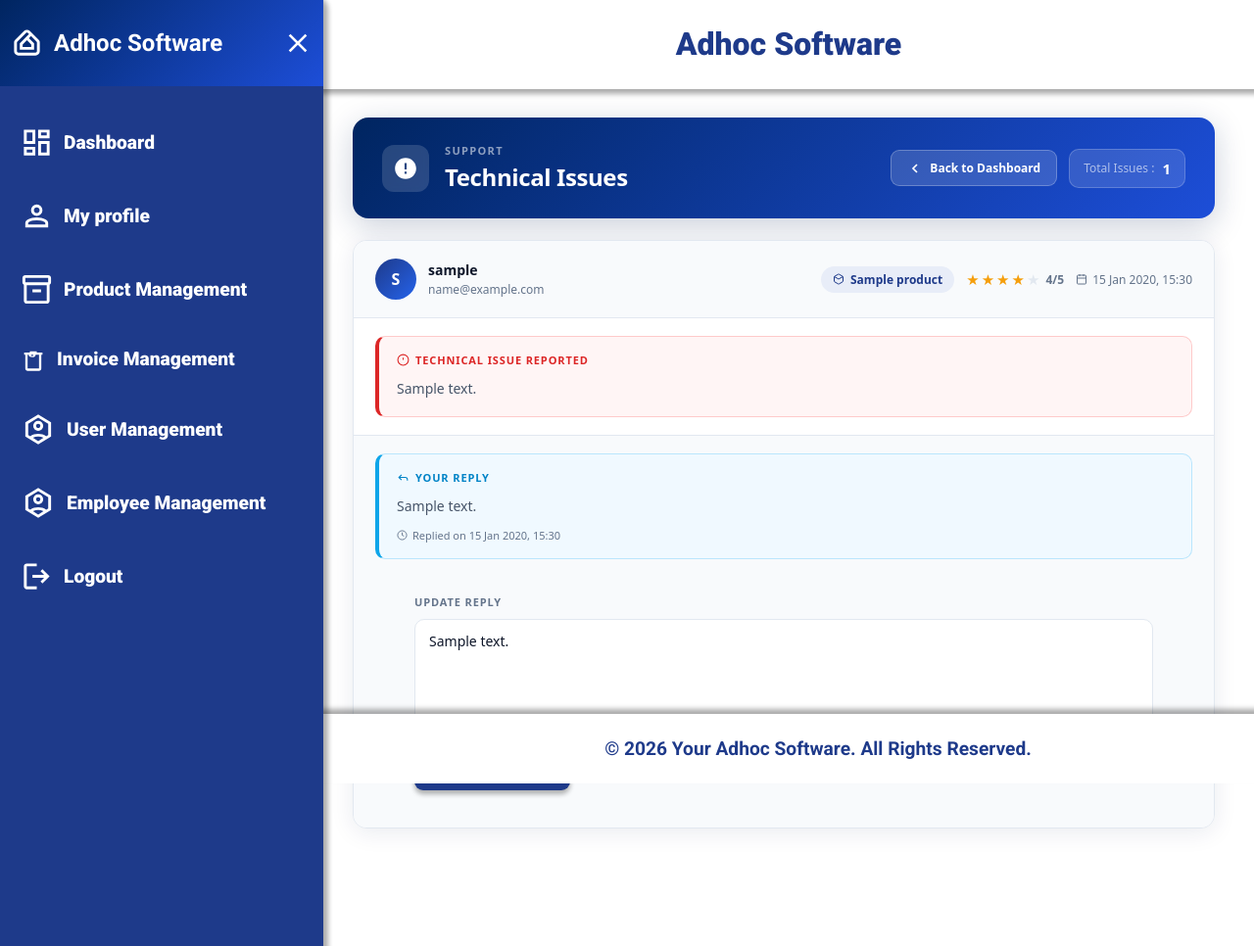
After one commit to karthickofficial1905/Internship-Project, a Django app: page /technical-issues/ in a window 1280 px wide. The commit adds this page. Shown: the whole page at 98% size. Run offline with Django 5.2, Linux system fonts and the light colour scheme; a user stored in the database is signed in; tables that the repository leaves empty hold one stand-in row (values such as "Sample post"); parts of the project's set-up code (start-up, migrations or seed data) failed here and were passed over; some libraries are stand-ins or nearby versions.

Commit message:
shop admin review

```diff
--- a/bio_details/admin.py
+++ b/bio_details/admin.py
@@ -1,5 +1,5 @@
 from django.contrib import admin
-from .models import Member,Category,Product,Brand,Cart,CartItem,Order,OrderItem,Invoice,InvoiceItem,Currency,Country,Tax,Attendance,LeaveApplication,Customer,ProductReview
+from .models import Member,Category,Product,Brand,Cart,CartItem,Order,OrderItem,Invoice,InvoiceItem,Currency,Country,Tax,Attendance,LeaveApplication,Customer,ProductReview,TechnicalIssueReply
 
 admin.site.register(Member)
 admin.site.register(Category)
@@ -15,6 +15,7 @@ admin.site.register(Currency)
 admin.site.register(Country)
 admin.site.register(Tax)
 admin.site.register(Customer)
+admin.site.register(TechnicalIssueReply)
 
 
 @admin.register(Attendance)
--- /dev/null
+++ b/bio_details/templates/technical_issues_dashboard.html
@@ -0,0 +1,328 @@
+{% extends "main.html" %}
+{% block content %}
+{% load static %}
+
+<div class="orders-wrapper">
+
+  <!-- ══ PAGE HEADER ══ -->
+  <div class="page-header">
+    <div class="header-left">
+      <div class="header-icon-wrap">
+        <svg xmlns="http://www.w3.org/2000/svg" height="26px" viewBox="0 0 24 24" width="26px" fill="white">
+          <path d="M12 2C6.48 2 2 6.48 2 12s4.48 10 10 10 10-4.48 10-10S17.52 2 12 2zm1 15h-2v-2h2v2zm0-4h-2V7h2v6z"/>
+        </svg>
+      </div>
+      <div>
+        <p class="header-eyebrow">Support</p>
+        <h1 class="header-title">Technical Issues</h1>
+      </div>
+    </div>
+    <div class="header-right">
+      <a href="{% url 'bio_details:dashboard' %}" class="back-btn">
+        <svg width="16" height="16" viewBox="0 0 24 24" fill="none" stroke="currentColor" stroke-width="2.5"><polyline points="15 18 9 12 15 6"/></svg>
+        Back to Dashboard
+      </a>
+      <div class="order-stat">
+        <span class="stat-lbl">Total Issues :</span>
+        <span class="stat-num">{{ technical_issues|length }}</span>
+      </div>
+    </div>
+  </div>
+
+  <!-- ══ ISSUES LIST ══ -->
+  {% if technical_issues %}
+    {% for issue in technical_issues %}
+    <div class="issue-card">
+
+      <!-- Card Top Bar -->
+      <div class="issue-card-header">
+        <div class="customer-block">
+          <div class="customer-avatar">{{ issue.user.username|first|upper }}</div>
+          <div class="customer-info">
+            <div class="customer-name">{{ issue.user.username }}</div>
+            <div class="customer-email">{{ issue.user.email }}</div>
+          </div>
+        </div>
+        <div class="issue-meta-right">
+          <div class="issue-product-chip">
+            <svg width="12" height="12" viewBox="0 0 24 24" fill="none" stroke="currentColor" stroke-width="2"><path d="M21 16V8a2 2 0 00-1-1.73l-7-4a2 2 0 00-2 0l-7 4A2 2 0 003 8v8a2 2 0 001 1.73l7 4a2 2 0 002 0l7-4A2 2 0 0021 16z"/><polyline points="3.27 6.96 12 12.01 20.73 6.96"/></svg>
+            {{ issue.product.name }}
+          </div>
+          <div class="issue-stars">
+            {% for i in "12345" %}
+              <span class="istar {% if issue.rating >= i|add:0 %}filled{% endif %}">★</span>
+            {% endfor %}
+            <span class="issue-rating-num">{{ issue.rating }}/5</span>
+          </div>
+          <div class="issue-date">
+            <svg width="12" height="12" viewBox="0 0 24 24" fill="none" stroke="currentColor" stroke-width="2"><rect x="3" y="4" width="18" height="18" rx="2"/><line x1="16" y1="2" x2="16" y2="6"/><line x1="8" y1="2" x2="8" y2="6"/><line x1="3" y1="10" x2="21" y2="10"/></svg>
+            {{ issue.created_at|date:"d M Y, H:i" }}
+          </div>
+        </div>
+      </div>
+
+      <!-- Issue Content -->
+      <div class="issue-body">
+        <div class="issue-report-box">
+          <div class="issue-report-label">
+            <svg width="13" height="13" viewBox="0 0 24 24" fill="none" stroke="currentColor" stroke-width="2"><circle cx="12" cy="12" r="10"/><line x1="12" y1="8" x2="12" y2="12"/><line x1="12" y1="16" x2="12.01" y2="16"/></svg>
+            Technical Issue Reported
+          </div>
+          <p class="issue-report-text">{{ issue.technical_comment }}</p>
+        </div>
+      </div>
+
+      <!-- Reply Section -->
+      <div class="reply-section">
+        {% if issue.technical_reply %}
+        <div class="existing-reply-box">
+          <div class="existing-reply-label">
+            <svg width="13" height="13" viewBox="0 0 24 24" fill="none" stroke="currentColor" stroke-width="2"><polyline points="9 17 4 12 9 7"/><path d="M20 18v-2a4 4 0 00-4-4H4"/></svg>
+            Your Reply
+          </div>
+          <p class="existing-reply-text">{{ issue.technical_reply.reply_message }}</p>
+          <div class="reply-meta-date">
+            <svg width="11" height="11" viewBox="0 0 24 24" fill="none" stroke="currentColor" stroke-width="2"><circle cx="12" cy="12" r="10"/><polyline points="12 6 12 12 16 14"/></svg>
+            Replied on {{ issue.technical_reply.created_at|date:"d M Y, H:i" }}
+          </div>
+        </div>
+        {% endif %}
+
+        <form method="POST" action="{% url 'bio_details:reply_technical_issue' issue.id %}" class="reply-form">
+          {% csrf_token %}
+          <div class="reply-form-label">
+            {% if issue.technical_reply %}Update Reply{% else %}Write a Reply{% endif %}
+          </div>
+          <textarea
+            name="reply_message"
+            class="reply-textarea"
+            placeholder="Type your reply to help resolve this technical issue..."
+            required
+          >{% if issue.technical_reply %}{{ issue.technical_reply.reply_message }}{% endif %}</textarea>
+          <button type="submit" class="reply-btn">
+            <svg width="15" height="15" viewBox="0 0 24 24" fill="none" stroke="currentColor" stroke-width="2.5"><line x1="22" y1="2" x2="11" y2="13"/><polygon points="22 2 15 22 11 13 2 9 22 2"/></svg>
+            {% if issue.technical_reply %}Update Reply{% else %}Send Reply{% endif %}
+          </button>
+        </form>
+      </div>
+
+    </div>
+    {% endfor %}
+
+  {% else %}
+    <div class="empty-card">
+      <div class="empty-inner">
+        <div class="empty-icon-wrap">
+          <svg width="40" height="40" viewBox="0 0 24 24" fill="none" stroke="#94a3b8" stroke-width="1.5"><circle cx="12" cy="12" r="10"/><path d="M12 8v4M12 16h.01"/></svg>
+        </div>
+        <h3 class="empty-title">No Technical Issues</h3>
+        <p class="empty-sub">There are currently no technical issues reported by customers.</p>
+      </div>
+    </div>
+  {% endif %}
+
+</div><!-- /.orders-wrapper -->
+
+<script>
+document.addEventListener("DOMContentLoaded", function(){
+  var wrapper = document.querySelector(".orders-wrapper");
+  var svg1 = document.querySelector(".svg1");
+  var svg3 = document.querySelector(".svg3");
+  var mb2  = document.querySelector(".menu-bar2");
+  if(svg1) svg1.addEventListener("click", function(){ if(mb2)mb2.classList.remove('active'); wrapper.classList.remove("shifted"); });
+  if(svg3) svg3.addEventListener("click", function(){ if(mb2)mb2.classList.add('active'); wrapper.classList.add("shifted"); });
+});
+</script>
+
+<style>
+:root{
+  --navy:#1e3a8a;
+  --blue:#1a47a0;
+  --blue-lt:#e8edf8;
+  --accent:#2563eb;
+  --green:#059669;
+  --amber:#d97706;
+  --red:#dc2626;
+  --slate:#64748b;
+  --border:#e2e8f0;
+  --bg:#f1f5fb;
+  --bg2:#f8fafc;
+  --white:#ffffff;
+  --text:#0f172a;
+  --text2:#475569;
+  --shadow:0 4px 24px rgba(15,37,87,0.09);
+  --fn:'DM Sans',system-ui,sans-serif;
+  --fh:'Syne',system-ui,sans-serif;
+  --r:14px;
+}
+
+.orders-wrapper{
+  font-family:var(--fn);
+  color:var(--text);
+  margin:120px 40px 120px 360px;
+  transition:margin-left .3s ease;
+}
+.orders-wrapper.shifted{ margin-left:90px; }
+
+/* ── Header ── */
+.page-header{
+  display:flex;align-items:center;justify-content:space-between;
+  background:linear-gradient(135deg,#002560 0%,#1d4ed8 100%);
+  border-radius:16px;padding:26px 30px;margin-bottom:22px;
+  box-shadow:0 8px 32px rgba(15,37,87,.22);flex-wrap:wrap;gap:14px;
+}
+.header-left{display:flex;align-items:center;gap:16px;}
+.header-icon-wrap{
+  width:48px;height:48px;background:rgba(255,255,255,.15);
+  border-radius:12px;display:flex;align-items:center;justify-content:center;
+  backdrop-filter:blur(4px);
+}
+.header-eyebrow{font-size:11px;font-weight:600;letter-spacing:.12em;text-transform:uppercase;color:rgba(255,255,255,.55);margin:0 0 3px;}
+.header-title{font-family:var(--fh);font-size:24px;font-weight:800;color:#fff;margin:0;letter-spacing:-.4px;}
+.header-right{display:flex;align-items:center;gap:12px;flex-wrap:wrap;}
+.back-btn{
+  display:inline-flex;align-items:center;gap:7px;
+  background:rgba(255,255,255,.15);color:#fff;
+  border:1px solid rgba(255,255,255,.25);border-radius:9px;
+  padding:9px 16px;font-family:var(--fh);font-size:12px;font-weight:700;
+  text-decoration:none;transition:background .2s;white-space:nowrap;
+}
+.back-btn:hover{background:rgba(255,255,255,.26);color:#fff;}
+.order-stat{
+  display:flex;gap:8px;align-items:center;
+  background:rgba(255,255,255,.13);border:1px solid rgba(255,255,255,.2);
+  border-radius:10px;padding:9px 14px;
+}
+.stat-num{font-family:var(--fh);font-size:15px;font-weight:800;color:#fff;}
+.stat-lbl{font-size:12px;color:rgba(255,255,255,.6);}
+
+/* ── Issue Card ── */
+.issue-card{
+  background:var(--white);border:1px solid var(--border);
+  border-radius:var(--r);overflow:hidden;box-shadow:var(--shadow);
+  margin-bottom:18px;transition:box-shadow .2s;
+}
+.issue-card:hover{box-shadow:0 8px 32px rgba(15,37,87,.13);}
+
+/* Card Header */
+.issue-card-header{
+  display:flex;align-items:center;justify-content:space-between;
+  padding:18px 22px;border-bottom:1px solid var(--border);flex-wrap:wrap;gap:12px;
+  background:var(--bg2);
+}
+.customer-block{display:flex;align-items:center;gap:12px;}
+.customer-avatar{
+  width:42px;height:42px;border-radius:50%;
+  background:linear-gradient(135deg,var(--navy),var(--accent));
+  color:#fff;font-family:var(--fh);font-size:16px;font-weight:800;
+  display:flex;align-items:center;justify-content:center;flex-shrink:0;
+}
+.customer-name{font-family:var(--fh);font-size:14px;font-weight:700;color:var(--text);}
+.customer-email{font-size:12px;color:var(--slate);margin-top:2px;}
+
+.issue-meta-right{display:flex;align-items:center;gap:12px;flex-wrap:wrap;}
+.issue-product-chip{
+  display:inline-flex;align-items:center;gap:6px;
+  background:var(--blue-lt);color:var(--navy);
+  padding:5px 12px;border-radius:20px;
+  font-size:12px;font-weight:600;
+}
+.issue-stars{display:flex;align-items:center;gap:2px;}
+.istar{font-size:15px;color:#e2e8f0;}
+.istar.filled{color:#f59e0b;}
+.issue-rating-num{font-size:12px;font-weight:600;color:var(--slate);margin-left:4px;}
+.issue-date{
+  display:flex;align-items:center;gap:5px;
+  font-size:12px;color:var(--slate);white-space:nowrap;
+}
+
+/* Issue Body */
+.issue-body{padding:18px 22px;}
+.issue-report-box{
+  background:#fff5f5;border:1px solid #fecaca;
+  border-left:4px solid var(--red);
+  border-radius:10px;padding:16px 18px;
+}
+.issue-report-label{
+  display:flex;align-items:center;gap:6px;
+  font-family:var(--fh);font-size:11px;font-weight:800;
+  letter-spacing:.08em;text-transform:uppercase;
+  color:var(--red);margin-bottom:10px;
+}
+.issue-report-text{font-size:14px;color:var(--text2);line-height:1.7;margin:0;}
+
+/* Reply Section */
+.reply-section{
+  border-top:1px solid var(--border);
+  padding:18px 22px;background:var(--bg2);
+}
+.existing-reply-box{
+  background:#f0f9ff;border:1px solid #bae6fd;
+  border-left:4px solid #0ea5e9;
+  border-radius:10px;padding:16px 18px;margin-bottom:16px;
+}
+.existing-reply-label{
+  display:flex;align-items:center;gap:6px;
+  font-family:var(--fh);font-size:11px;font-weight:800;
+  letter-spacing:.08em;text-transform:uppercase;
+  color:#0284c7;margin-bottom:10px;
+}
+.existing-reply-text{font-size:14px;color:var(--text2);line-height:1.7;margin:0 0 10px;}
+.reply-meta-date{
+  display:flex;align-items:center;gap:5px;
+  font-size:11px;color:var(--slate);
+}
+
+.reply-form{display:flex;flex-direction:column;gap:10px;}
+.reply-form-label{
+  font-family:var(--fh);font-size:11px;font-weight:700;
+  letter-spacing:.08em;text-transform:uppercase;color:var(--slate);
+}
+.reply-textarea{
+  width:auto;min-height:100px;
+  background:var(--white);border:1.5px solid var(--border);
+  border-radius:10px;padding:12px 14px;
+  font-size:14px;color:var(--text);font-family:var(--fn);
+  resize:vertical;outline:none;transition:border-color .2s,box-shadow .2s;
+}
+.reply-textarea:focus{
+  border-color:var(--accent);
+  box-shadow:0 0 0 3px rgba(37,99,235,.1);background:var(--white);
+}
+.reply-btn{
+  align-self:flex-start;
+  display:inline-flex;align-items:center;gap:7px;
+  background:var(--navy);color:#fff;border:none;border-radius:9px;
+  padding:11px 22px;font-family:var(--fh);font-size:12px;font-weight:700;
+  letter-spacing:.05em;text-transform:uppercase;
+  cursor:pointer;transition:all .2s;
+}
+.reply-btn:hover{background:var(--accent);transform:translateY(-1px);box-shadow:0 4px 14px rgba(37,99,235,.28);}
+
+/* ── Empty State ── */
+.empty-card{
+  background:var(--white);border:1px solid var(--border);
+  border-radius:var(--r);box-shadow:var(--shadow);
+}
+.empty-inner{display:flex;flex-direction:column;align-items:center;padding:70px 20px;gap:12px;}
+.empty-icon-wrap{
+  width:72px;height:72px;border-radius:50%;
+  background:var(--bg);display:flex;align-items:center;justify-content:center;
+  border:2px solid var(--border);
+}
+.empty-title{font-family:var(--fh);font-size:18px;font-weight:800;color:var(--text);margin:0;}
+.empty-sub{font-size:13px;color:var(--slate);margin:0;text-align:center;}
+
+/* ── Responsive ── */
+@media(max-width:1200px){ .orders-wrapper{margin-left:20px;margin-right:20px;margin-top:90px;} }
+@media(max-width:768px){
+  .orders-wrapper{margin:100px 12px 100px;}
+  .page-header{flex-direction:column;align-items:flex-start;padding:18px;}
+  .header-title{font-size:20px;}
+  .issue-card-header{flex-direction:column;align-items:flex-start;}
+  .issue-meta-right{flex-wrap:wrap;}
+  .reply-btn{width:100%;justify-content:center;}
+}
+</style>
+
+{% endblock %}
--- a/bio_details/urls.py
+++ b/bio_details/urls.py
@@ -69,4 +69,6 @@ urlpatterns = [
     path('leave-action/', views.leave_action, name='leave_action'),
     path('add-review/<str:product_id>/', views.add_review, name='add_review'),
     path('delete-review/<str:product_id>/', views.delete_review, name='delete_review'),
+    path('technical-issues/', views.technical_issues_dashboard, name='technical_issues_dashboard'),
+    path('reply-technical-issue/<int:review_id>/', views.reply_technical_issue, name='reply_technical_issue'),
 ]
--- a/bio_details/views.py
+++ b/bio_details/views.py
@@ -1,5 +1,5 @@
 from django.shortcuts import render, redirect
-from .models import Member, Customer, Product, Cart, CartItem, Order, OrderItem, Invoice, InvoiceItem, Attendance, LeaveApplication, ProductReview
+from .models import Member, Customer, Product, Cart, CartItem, Order, OrderItem, Invoice, InvoiceItem, Attendance, LeaveApplication, ProductReview, TechnicalIssueReply
 from django.contrib import messages
 from django.contrib.auth import authenticate, login, logout
 from django.contrib.auth.models import User
@@ -4008,3 +4008,67 @@ def get_review_monthly_data(request):
 
     except Exception as e:
         return JsonResponse({'error': str(e)}, status=500)
+
+
+def technical_issues_dashboard(request):
+    """Dashboard for viewing and replying to technical issues"""
+    if not request.user.is_authenticated:
+        return redirect('bio_details:login')
+
+    if not request.user.is_superuser:
+        messages.error(request, "Access denied. Admin privileges required.")
+        return redirect('bio_details:dashboard')
+
+    # Get all reviews with technical comments
+    technical_issues = ProductReview.objects.filter(
+        technical_comment__isnull=False,
+        technical_comment__gt=''
+    ).select_related('user', 'product').prefetch_related('technical_reply').order_by('-created_at')
+
+    context = {
+        'technical_issues': technical_issues
+    }
+
+    return render(request, 'technical_issues_dashboard.html', context)
+
+
+def reply_technical_issue(request, review_id):
+    """Reply to a technical issue"""
+    if not request.user.is_authenticated:
+        return redirect('bio_details:login')
+
+    if not request.user.is_superuser:
+        messages.error(request, "Access denied. Admin privileges required.")
+        return redirect('bio_details:dashboard')
+
+    if request.method == 'POST':
+        try:
+            review = ProductReview.objects.get(id=review_id)
+            reply_message = request.POST.get('reply_message')
+
+            if not reply_message:
+                messages.error(request, 'Reply message is required!')
+                return redirect('bio_details:technical_issues_dashboard')
+
+            # Create or update reply
+            reply, created = TechnicalIssueReply.objects.get_or_create(
+                review=review,
+                defaults={
+                    'admin_user': request.user,
+                    'reply_message': reply_message
+                }
+            )
+
+            if not created:
+                reply.reply_message = reply_message
+                reply.admin_user = request.user
+                reply.save()
+
+            messages.success(request, f'Reply sent to {review.user.username} successfully!')
+
+        except ProductReview.DoesNotExist:
+            messages.error(request, 'Technical issue not found!')
+        except Exception as e:
+            messages.error(request, f'Error sending reply: {str(e)}')
+
+    return redirect('bio_details:technical_issues_dashboard')
--- a/myapp/settings.py
+++ b/myapp/settings.py
@@ -120,7 +120,7 @@ AUTH_PASSWORD_VALIDATORS = [
 
 LANGUAGE_CODE = 'en-us'
 
-TIME_ZONE = 'UTC'
+TIME_ZONE = 'Asia/Kolkata'
 
 USE_I18N = True
 
```
Also changed, not shown: bio_details/models.py (+13 -0 lines), bio_details/templates/dashboard.html (+8 -5 lines), bio_details/templates/shop.html (+11 -3 lines), bio_details/migrations/0029_alter_attendance_id_alter_brand_id_alter_cart_id_and_more.py (added).
